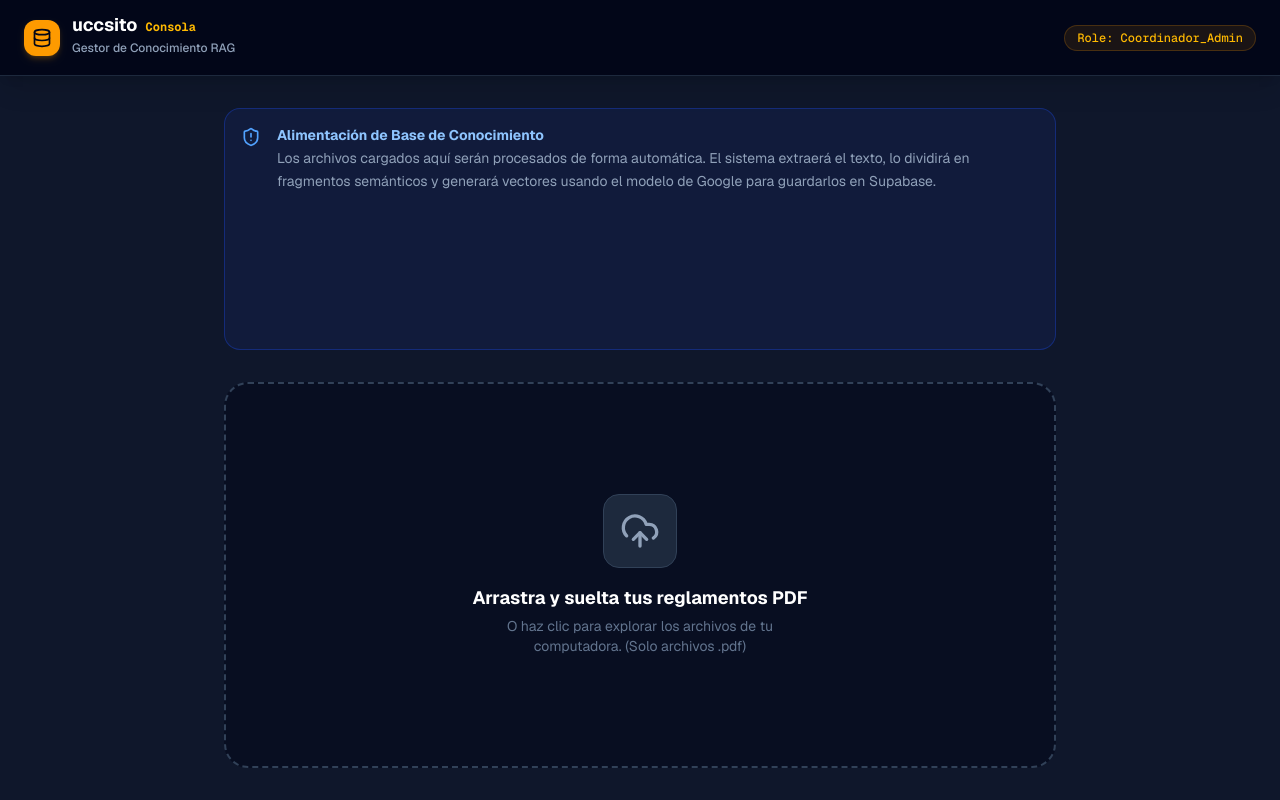
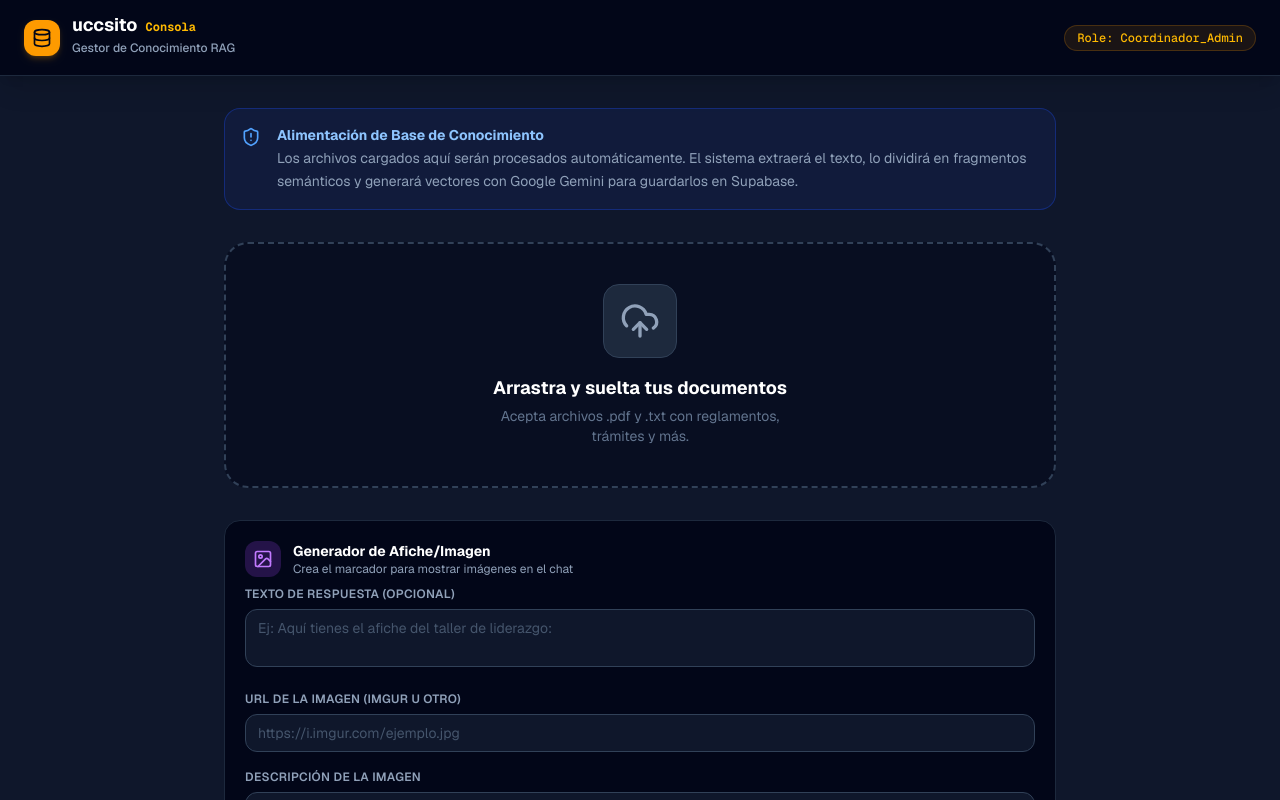
Before and after one commit to Lopezete2026100363/uccsito, a Next.js app: page /admin in a window 1280 px wide. Built offline with nearby package versions, Linux system fonts and the light colour scheme.

Commit message:
Soporte para imagenes y nueva consola admin

```diff
--- a/app/(admin)/admin/page.tsx
+++ b/app/(admin)/admin/page.tsx
@@ -2,7 +2,7 @@
 
 import React, { useState, useCallback } from 'react';
 import { useDropzone } from 'react-dropzone';
-import { UploadCloud, FileText, CheckCircle2, Trash2, Database, ShieldAlert, XCircle } from 'lucide-react';
+import { UploadCloud, FileText, CheckCircle2, Trash2, Database, ShieldAlert, XCircle, Image, Send } from 'lucide-react';
 
 export default function AdminPage() {
   const [files, setFiles] = useState<File[]>([]);
@@ -10,6 +10,12 @@ export default function AdminPage() {
   const [status, setStatus] = useState<'idle' | 'success' | 'error'>('idle');
   const [errorDetail, setErrorDetail] = useState<string>('');
   const [successDetail, setSuccessDetail] = useState<string>('');
+
+  // Estado para registrar respuestas con imagen
+  const [imgUrl, setImgUrl] = useState('');
+  const [imgAlt, setImgAlt] = useState('');
+  const [imgText, setImgText] = useState('');
+  const [imgStatus, setImgStatus] = useState<'idle' | 'success' | 'error'>('idle');
 
   const onDrop = useCallback((acceptedFiles: File[]) => {
     if (uploading) return;
@@ -31,7 +37,7 @@ export default function AdminPage() {
     setFiles((prev) => prev.filter((_, i) => i !== index));
   };
 
-  const handleProcessPDFs = async () => {
+  const handleProcessFiles = async () => {
     if (files.length === 0) return;
     setUploading(true);
     setStatus('idle');
@@ -39,46 +45,40 @@ export default function AdminPage() {
     setSuccessDetail('');
 
     try {
-      // ✅ FIX: Procesar cada archivo uno por uno con el campo 'file' (singular)
       let totalChunks = 0;
-
       for (const file of files) {
         const formData = new FormData();
-        formData.append('file', file); // ← 'file' singular, coincide con el backend
-
-        const response = await fetch('/api/ingest', {
-          method: 'POST',
-          body: formData,
-        });
-
-        // ✅ Leer el body SIEMPRE, sin importar si es ok o no
+        formData.append('file', file);
+        const response = await fetch('/api/ingest', { method: 'POST', body: formData });
         const data = await response.json();
-
-        if (!response.ok) {
-          // Mostrar el error real que viene del backend
-          throw new Error(data.error || `Error HTTP ${response.status}`);
-        }
-
-        console.log(`✅ Archivo procesado:`, data);
+        if (!response.ok) throw new Error(data.error || `Error HTTP ${response.status}`);
         totalChunks += data.totalChunks || 0;
       }
-
       setSuccessDetail(`${files.length} archivo(s) indexados correctamente con ${totalChunks} chunks en total.`);
       setStatus('success');
       setFiles([]);
     } catch (error) {
       const msg = error instanceof Error ? error.message : JSON.stringify(error);
-      console.error('❌ Error en handleProcessPDFs:', msg);
-      setErrorDetail(msg); // ← Ahora muestra el error REAL
+      setErrorDetail(msg);
       setStatus('error');
     } finally {
       setUploading(false);
     }
   };
 
+  // Genera el marcador de imagen y lo copia al portapapeles
+  const handleCopyImageMarker = () => {
+    if (!imgUrl.trim()) return;
+    const marker = `${imgText.trim() ? imgText.trim() + '\n' : ''}[IMG:${imgUrl.trim()}|${imgAlt.trim() || 'Imagen'}]`;
+    navigator.clipboard.writeText(marker);
+    setImgStatus('success');
+    setTimeout(() => setImgStatus('idle'), 2000);
+  };
+
   return (
     <div className="flex flex-col h-screen bg-slate-900 text-slate-100 font-sans">
-      {/* Navbar Superior de Admin */}
+
+      {/* Navbar */}
       <header className="flex items-center justify-between px-6 py-4 bg-slate-950 border-b border-slate-800 shadow-xl">
         <div className="flex items-center gap-3">
           <div className="bg-amber-500 p-2 rounded-xl text-slate-950 shadow-md shadow-amber-500/20">
@@ -89,28 +89,25 @@ export default function AdminPage() {
             <span className="text-xs text-slate-400 font-medium">Gestor de Conocimiento RAG</span>
           </div>
         </div>
-        <div className="flex items-center gap-3">
         <span className="text-xs bg-amber-500/10 text-amber-400 border border-amber-500/20 px-3 py-1 rounded-full font-mono font-medium">
           Role: Coordinador_Admin
         </span>
-        </div>
       </header>
 
-      {/* Panel Central */}
       <main className="flex-1 overflow-y-auto p-8 max-w-4xl w-full mx-auto grid grid-cols-1 gap-8">
 
-        {/* Alerta Informativa */}
+        {/* Alerta */}
         <div className="bg-blue-950/40 border border-blue-800/50 p-4 rounded-2xl flex gap-4 items-start">
           <ShieldAlert className="w-5 h-5 text-blue-400 shrink-0 mt-0.5" />
           <div className="text-sm">
             <h3 className="font-bold text-blue-300 mb-0.5">Alimentación de Base de Conocimiento</h3>
             <p className="text-slate-400 leading-relaxed">
-              Los archivos cargados aquí serán procesados de forma automática. El sistema extraerá el texto, lo dividirá en fragmentos semánticos y generará vectores usando el modelo de Google para guardarlos en Supabase.
+              Los archivos cargados aquí serán procesados automáticamente. El sistema extraerá el texto, lo dividirá en fragmentos semánticos y generará vectores con Google Gemini para guardarlos en Supabase.
             </p>
           </div>
         </div>
 
-        {/* Zona de Dropzone */}
+        {/* Dropzone */}
         <div
           {...getRootProps()}
           className={`border-2 border-dashed rounded-3xl p-10 flex flex-col items-center justify-center cursor-pointer transition-all ${
@@ -124,14 +121,14 @@ export default function AdminPage() {
             <UploadCloud className={`w-10 h-10 ${isDragActive ? 'text-amber-400 animate-bounce' : 'text-slate-400'}`} />
           </div>
           <h3 className="text-lg font-bold text-white mb-1">
-            {isDragActive ? '¡Suéltalos aquí!' : 'Arrastra y suelta tus reglamentos PDF'}
+            {isDragActive ? '¡Suéltalos aquí!' : 'Arrastra y suelta tus documentos'}
           </h3>
           <p className="text-sm text-slate-500 text-center max-w-xs">
-            O haz clic para explorar los archivos de tu computadora. (Solo archivos .pdf)
+            Acepta archivos .pdf y .txt con reglamentos, trámites y más.
           </p>
         </div>
 
-        {/* Lista de Archivos Seleccionados */}
+        {/* Lista de archivos */}
         {files.length > 0 && (
           <div className="bg-slate-950 rounded-2xl border border-slate-800 p-5">
             <h4 className="text-xs font-mono font-bold text-slate-400 uppercase tracking-wider mb-3">
@@ -139,7 +136,7 @@ export default function AdminPage() {
             </h4>
             <div className="space-y-2 max-h-48 overflow-y-auto pr-2">
               {files.map((file, index) => (
-                <div key={index} className="flex items-center justify-between p-3 bg-slate-900 rounded-xl border border-slate-800 group">
+                <div key={index} className="flex items-center justify-between p-3 bg-slate-900 rounded-xl border border-slate-800">
                   <div className="flex items-center gap-3 truncate">
                     <FileText className="w-4 h-4 text-amber-400 shrink-0" />
                     <span className="text-sm text-slate-300 truncate font-medium">{file.name}</span>
@@ -147,27 +144,20 @@ export default function AdminPage() {
                       {(file.size / (1024 * 1024)).toFixed(2)} MB
                     </span>
                   </div>
-                  <button
-                    onClick={(e) => { e.stopPropagation(); removeFile(index); }}
-                    className="text-slate-500 hover:text-red-400 p-1 rounded-lg hover:bg-slate-800 transition-all"
-                  >
+                  <button onClick={(e) => { e.stopPropagation(); removeFile(index); }}
+                    className="text-slate-500 hover:text-red-400 p-1 rounded-lg hover:bg-slate-800 transition-all">
                     <Trash2 className="w-4 h-4" />
                   </button>
                 </div>
               ))}
             </div>
-
-            {/* Botón de Procesar */}
             <button
-              onClick={(e) => { e.stopPropagation(); handleProcessPDFs(); }}
+              onClick={(e) => { e.stopPropagation(); handleProcessFiles(); }}
               disabled={uploading}
               className="w-full mt-5 bg-amber-500 hover:bg-amber-600 disabled:bg-slate-800 disabled:text-slate-600 text-slate-950 font-bold py-3 px-4 rounded-xl transition-all shadow-lg shadow-amber-500/10 flex items-center justify-center gap-2"
             >
               {uploading ? (
-                <>
-                  <div className="w-5 h-5 border-2 border-slate-950 border-t-transparent rounded-full animate-spin"></div>
-                  <span>Generando Vectores e Indexando en Supabase...</span>
-                </>
+                <><div className="w-5 h-5 border-2 border-slate-950 border-t-transparent rounded-full animate-spin"/><span>Generando Vectores e Indexando...</span></>
               ) : (
                 <span>Procesar e Indexar Documentos</span>
               )}
@@ -175,7 +165,6 @@ export default function AdminPage() {
           </div>
         )}
 
-        {/* Estado de Éxito */}
         {status === 'success' && (
           <div className="bg-emerald-950/40 border border-emerald-500/30 p-4 rounded-2xl flex items-center gap-3 text-emerald-400">
             <CheckCircle2 className="w-5 h-5 shrink-0" />
@@ -183,7 +172,6 @@ export default function AdminPage() {
           </div>
         )}
 
-        {/* Estado de Error — ahora muestra el error REAL */}
         {status === 'error' && (
           <div className="bg-red-950/40 border border-red-500/30 p-4 rounded-2xl flex flex-col gap-2 text-red-400">
             <div className="flex items-center gap-3">
@@ -191,10 +179,80 @@ export default function AdminPage() {
               <span className="text-sm font-bold">Error al procesar</span>
             </div>
             <p className="text-xs font-mono bg-red-950/60 p-3 rounded-xl text-red-300 break-all">
-              {errorDetail || 'Error desconocido. Revisa la terminal de VS Code.'}
+              {errorDetail || 'Error desconocido. Revisa la terminal.'}
             </p>
           </div>
         )}
+
+        {/* ✅ NUEVO: Generador de marcadores de imagen */}
+        <div className="bg-slate-950 rounded-2xl border border-slate-800 p-5 space-y-4">
+          <div className="flex items-center gap-3 mb-1">
+            <div className="bg-purple-500/20 p-2 rounded-xl">
+              <Image className="w-5 h-5 text-purple-400" />
+            </div>
+            <div>
+              <h3 className="font-bold text-white text-sm">Generador de Afiche/Imagen</h3>
+              <p className="text-xs text-slate-400">Crea el marcador para mostrar imágenes en el chat</p>
+            </div>
+          </div>
+
+          <div className="space-y-3">
+            <div>
+              <label className="text-xs font-semibold text-slate-400 uppercase tracking-wide">Texto de respuesta (opcional)</label>
+              <textarea
+                value={imgText}
+                onChange={e => setImgText(e.target.value)}
+                placeholder="Ej: Aquí tienes el afiche del taller de liderazgo:"
+                rows={2}
+                className="w-full mt-1 bg-slate-900 border border-slate-700 rounded-xl px-3 py-2 text-sm text-slate-200 placeholder-slate-600 outline-none focus:border-amber-500 resize-none transition-all"
+              />
+            </div>
+            <div>
+              <label className="text-xs font-semibold text-slate-400 uppercase tracking-wide">URL de la imagen (Imgur u otro)</label>
+              <input
+                type="url"
+                value={imgUrl}
+                onChange={e => setImgUrl(e.target.value)}
+                placeholder="https://i.imgur.com/ejemplo.jpg"
+                className="w-full mt-1 bg-slate-900 border border-slate-700 rounded-xl px-3 py-2 text-sm text-slate-200 placeholder-slate-600 outline-none focus:border-amber-500 transition-all"
+              />
+            </div>
+            <div>
+              <label className="text-xs font-semibold text-slate-400 uppercase tracking-wide">Descripción de la imagen</label>
+              <input
+                type="text"
+                value={imgAlt}
+                onChange={e => setImgAlt(e.target.value)}
+                placeholder="Ej: Afiche Taller de Liderazgo"
+                className="w-full mt-1 bg-slate-900 border border-slate-700 rounded-xl px-3 py-2 text-sm text-slate-200 placeholder-slate-600 outline-none focus:border-amber-500 transition-all"
+              />
+            </div>
+
+            {/* Preview del marcador */}
+            {imgUrl && (
+              <div className="bg-slate-900 border border-slate-700 rounded-xl p-3">
+                <p className="text-xs text-slate-500 mb-1 font-mono">Vista previa del marcador:</p>
+                <p className="text-xs text-amber-400 font-mono break-all">
+                  {imgText && <>{imgText}<br/></>}
+                  {`[IMG:${imgUrl}|${imgAlt || 'Imagen'}]`}
+                </p>
+              </div>
+            )}
+
+            <button
+              onClick={handleCopyImageMarker}
+              disabled={!imgUrl.trim()}
+              className="w-full bg-purple-600 hover:bg-purple-700 disabled:bg-slate-800 disabled:text-slate-600 text-white font-bold py-2.5 px-4 rounded-xl transition-all flex items-center justify-center gap-2"
+            >
+              <Send className="w-4 h-4" />
+              {imgStatus === 'success' ? '✅ ¡Copiado al portapapeles!' : 'Copiar marcador'}
+            </button>
+
+            <p className="text-xs text-slate-500 text-center">
+              Pega este marcador en tu base de datos como respuesta del asistente. El chat lo convertirá en imagen automáticamente.
+            </p>
+          </div>
+        </div>
 
       </main>
     </div>
```
Lines whose indentation alone changed are shown as unchanged.
